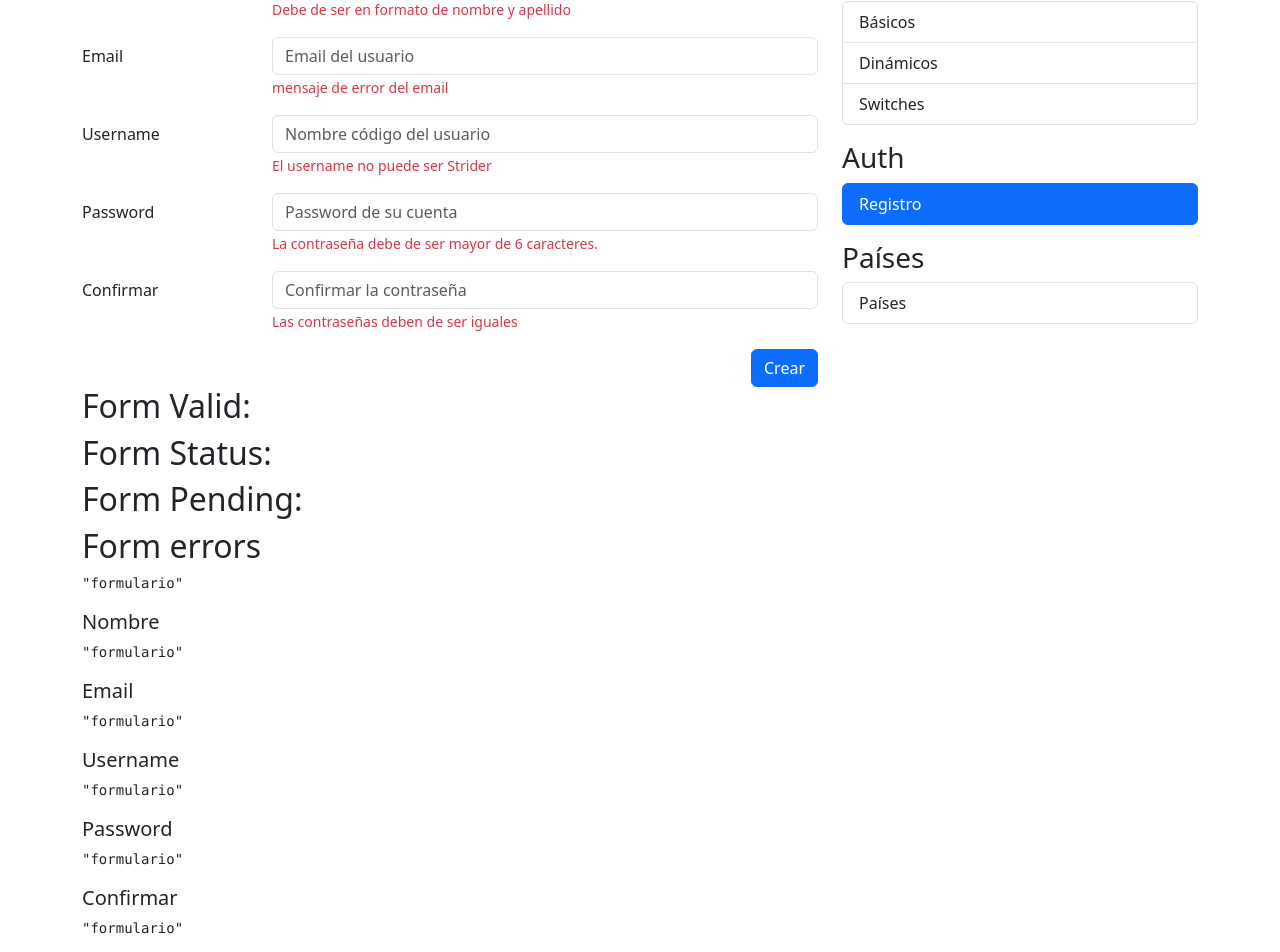
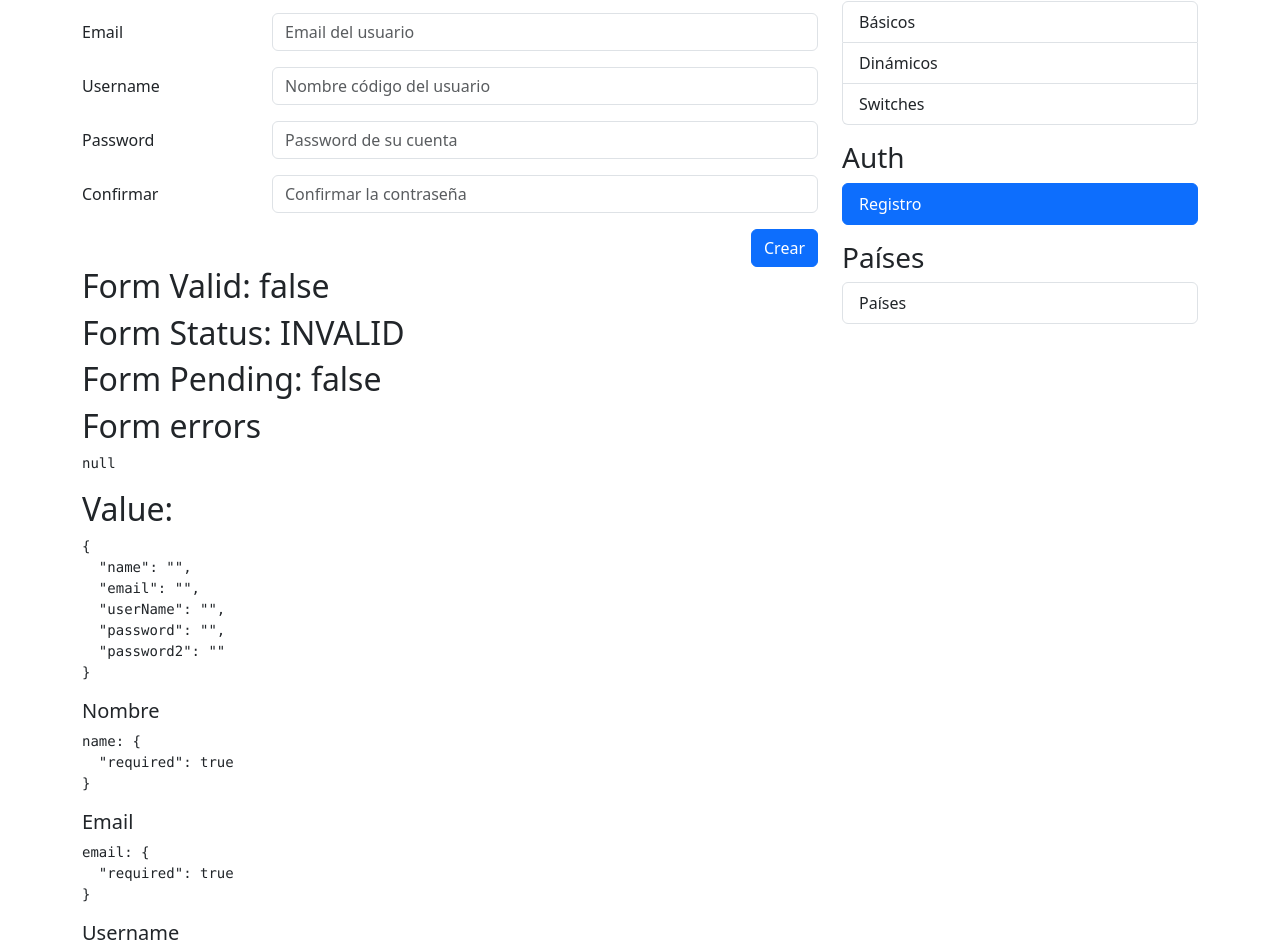
Before and after one commit to Antonio-Borrero/Angular-reactive-forms-app, an Angular app: page /auth/sign-up in a window 1280 px wide. Shown: the part 160-1112 px from the top of the page. Built offline with nearby package versions, Linux system fonts and the light colour scheme.

Commit message:
feat: implement registration form

```diff
--- a/src/app/auth/pages/register-page/register-page.html
+++ b/src/app/auth/pages/register-page/register-page.html
@@ -1,22 +1,22 @@
 <h2>Validaciones Reactivas</h2>
-<hr>
+<hr />
 
 <div class="row">
     <div class="col">
-
-        <form autocomplete="off">
-
+        <form autocomplete="off" [formGroup]="myForm" (ngSubmit)="onSubmit()">
             <!-- Nombre -->
             <div class="row mb-3">
                 <label class="col-sm-3 col-form-label">Nombre y apellido</label>
                 <div class="col-sm-9">
-                    <input type="text"
-                           class="form-control"
-                           placeholder="Nombre del usuario">
-
-                    <span class="form-text text-danger">
-                        Debe de ser en formato de nombre y apellido
-                    </span>
+                    <input
+                    type="text"
+                    class="form-control"
+                    placeholder="Nombre del usuario"
+                    formControlName="name"
+                    />
+                    @if (formUtils.isValidField(myForm, 'name')){
+                        <span class="form-text text-danger"> {{formUtils.getFieldError(myForm, 'name')}} </span>
+                    }
                 </div>
             </div>
 
@@ -24,12 +24,15 @@
             <div class="row mb-3">
                 <label class="col-sm-3 col-form-label">Email</label>
                 <div class="col-sm-9">
-                    <input type="email"
-                           class="form-control"
-                           placeholder="Email del usuario">
-                    <span class="form-text text-danger">
-                        mensaje de error del email
-                    </span>
+                    <input
+                    type="email"
+                    class="form-control"
+                    placeholder="Email del usuario"
+                    formControlName="email"
+                    />
+                    @if (formUtils.isValidField(myForm, 'email')){
+                        <span class="form-text text-danger"> {{formUtils.getFieldError(myForm, 'email')}} </span>
+                    }
                 </div>
             </div>
 
@@ -37,12 +40,15 @@
             <div class="row mb-3">
                 <label class="col-sm-3 col-form-label">Username</label>
                 <div class="col-sm-9">
-                    <input type="text"
-                           class="form-control"
-                           placeholder="Nombre código del usuario">
-                    <span class="form-text text-danger">
-                         El username no puede ser Strider
-                    </span>
+                    <input
+                    type="text"
+                    class="form-control"
+                    placeholder="Nombre código del usuario"
+                    formControlName="userName"
+                    />
+                    @if (formUtils.isValidField(myForm, 'userName')){
+                        <span class="form-text text-danger"> {{formUtils.getFieldError(myForm, 'userName')}} </span>
+                    }
                 </div>
             </div>
 
@@ -50,13 +56,16 @@
             <div class="row mb-3">
                 <label class="col-sm-3 col-form-label">Password</label>
                 <div class="col-sm-9">
-                    <input type="password"
-                           class="form-control"
-                           placeholder="Password de su cuenta">
+                    <input
+                    type="password"
+                    class="form-control"
+                    placeholder="Password de su cuenta"
+                    formControlName="password"
+                    />
 
-                    <span class="form-text text-danger">
-                         La contraseña debe de ser mayor de 6 caracteres.
-                    </span>
+                    @if (formUtils.isValidField(myForm, 'password')){
+                        <span class="form-text text-danger"> {{formUtils.getFieldError(myForm, 'password')}} </span>
+                    }
                 </div>
             </div>
 
@@ -64,50 +73,48 @@
             <div class="row mb-3">
                 <label class="col-sm-3 col-form-label">Confirmar</label>
                 <div class="col-sm-9">
-                    <input type="password"
-                           class="form-control"
-                           placeholder="Confirmar la contraseña">
+                    <input
+                    type="password"
+                    class="form-control"
+                    placeholder="Confirmar la contraseña"
+                    formControlName="password2"
+                    />
 
-                    <span class="form-text text-danger">
-                         Las contraseñas deben de ser iguales
-                    </span>
+                    @if (formUtils.isValidField(myForm, 'password2')){
+                        <span class="form-text text-danger"> {{formUtils.getFieldError(myForm, 'password2')}} </span>
+                    }
                 </div>
             </div>
 
-
             <div class="row">
                 <div class="col">
-                    <button class="btn btn-primary float-end"
-                            type="submit">
-                        Crear
-                    </button>
+                    <button class="btn btn-primary float-end" type="submit" (click)="onSubmit()">Crear</button>
                 </div>
             </div>
-
-
         </form>
     </div>
 </div>
 
+<h2>Form Valid: {{myForm.valid}}</h2>
+<h2>Form Status: {{myForm.status}}</h2>
+<h2>Form Pending: {{myForm.pending}}</h2>
+<h2>Form errors</h2>
+<pre>{{ myForm.errors | json }}</pre>
 
-<h2>Form Valid: </h2>
-<h2>Form Status: </h2>
-<h2>Form Pending: </h2>
-<h2>Form errors</h2>
-<pre>{{ 'formulario' | json }}</pre>
+<h2>Value:</h2>
+<pre>{{myForm.value | json }}</pre>
 
 <h5>Nombre</h5>
-<pre>{{ 'formulario' | json }}</pre>
+<pre>name: {{ myForm.controls['name'].errors | json }}</pre>
 
 <h5>Email</h5>
-<pre>{{ 'formulario' | json }}</pre>
+<pre>email: {{ myForm.controls['email'].errors | json }}</pre>
 
 <h5>Username</h5>
-<pre>{{ 'formulario' | json }}</pre>
-
+<pre>userName: {{ myForm.controls['userName'].errors | json }}</pre>
 
 <h5>Password</h5>
-<pre>{{ 'formulario' | json }}</pre>
+<pre>password: {{ myForm.controls['password'].errors | json }}</pre>
 
 <h5>Confirmar</h5>
-<pre>{{ 'formulario' | json }}</pre>
+<pre>password2: {{ myForm.controls['password2'].errors | json }}</pre>
--- a/src/app/auth/pages/register-page/register-page.ts
+++ b/src/app/auth/pages/register-page/register-page.ts
@@ -1,10 +1,32 @@
 import { JsonPipe } from '@angular/common';
-import { Component } from '@angular/core';
+import { Component, inject } from '@angular/core';
+import { FormBuilder, FormGroup, ReactiveFormsModule, Validators } from '@angular/forms';
+import { FormUtils } from '../../../utils/form-utils';
 
 @Component({
   selector: 'app-register-page',
-  imports: [JsonPipe],
+  imports: [JsonPipe, ReactiveFormsModule],
   templateUrl: './register-page.html',
 })
 
-export class RegisterPage { }
+export class RegisterPage {
+
+  fb = inject(FormBuilder);
+  formUtils = FormUtils;
+
+  myForm: FormGroup = this.fb.group({
+    name: ["", Validators.required],
+    email: ["", [Validators.required, Validators.email]],
+    userName: ["", [Validators.required, Validators.minLength(6)]],
+    password: ["", [Validators.required, Validators.minLength(6)]],
+    password2: [""],
+  })
+
+  onSubmit(){
+    if (this.myForm.invalid){
+      this.myForm.markAllAsTouched();
+      return;
+    }
+    this.myForm.reset();
+  }
+}
--- a/src/app/utils/form-utils.ts
+++ b/src/app/utils/form-utils.ts
@@ -11,6 +11,8 @@
           return `Mínimo de ${errors['minlength'].requiredLength} caracteres`;
         case 'min':
           return `Valor mínimo de ${errors['min'].min}`;
+        case 'email':
+          return `El correo ingresado no es un correo valido`;
       }
     }
     return null;
```
